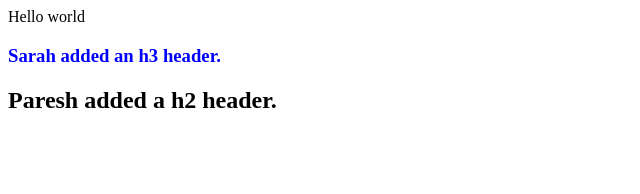
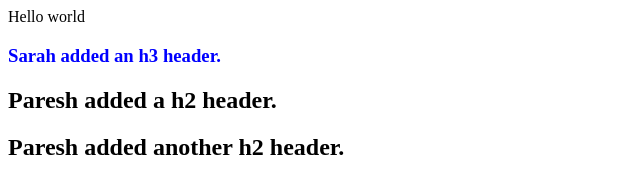
Before and after one commit to sstorck/cssi-demo, a plain HTML site: page index.html in a window 1280 px wide. Shown: the whole page, without its empty margins (0-640 px from the left). Drawn offline with Linux system fonts and the light colour scheme.

Commit message:
Initial commig

```diff
--- a/index.html
+++ b/index.html
@@ -12,7 +12,7 @@
   Hello world
   <script src="script.js"></script>
 
- <!--
+  <!--
   This script places a badge on your repl's full-browser view back to your repl's cover
   page. Try various colors for the theme: dark, light, red, orange, yellow, lime, green,
   teal, blue, blurple, magenta, pink!
@@ -20,6 +20,7 @@
   <script src="https://replit.com/public/js/replit-badge.js" theme="blue" defer></script>
   <h3>Sarah added an h3 header.</h3>
   <h2>Paresh added a h2 header.</h2>
+  <h2>Paresh added another h2 header.</h2>
 </body>
 
 </html>
```
